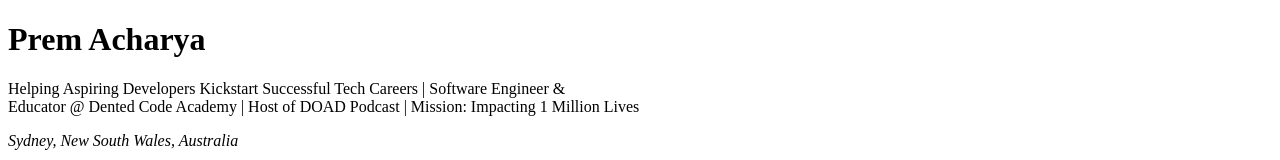
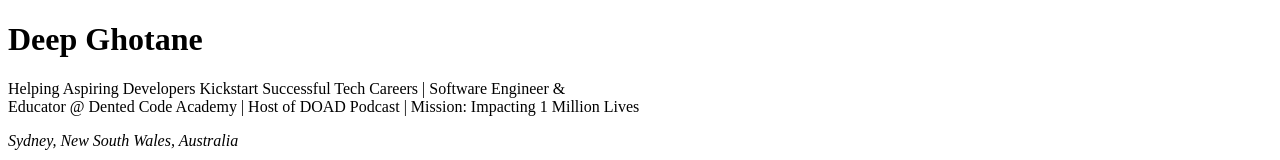
Before and after one commit to deep-ghotane/html-basic, a plain HTML site: page resume.html in a window 1280 px wide. Shown: the top 160 px of the page. Drawn offline with Linux system fonts and the light colour scheme.

Commit message:
Name changed

```diff
--- a/resume.html
+++ b/resume.html
@@ -7,7 +7,7 @@
   </head>
   <body>
     <div>
-      <h1>Prem Acharya</h1>
+      <h1>Deep Ghotane</h1>
       <p1>
         Helping Aspiring Developers Kickstart Successful Tech Careers | Software
         Engineer & <br />Educator @ Dented Code Academy | Host of DOAD Podcast |
```
